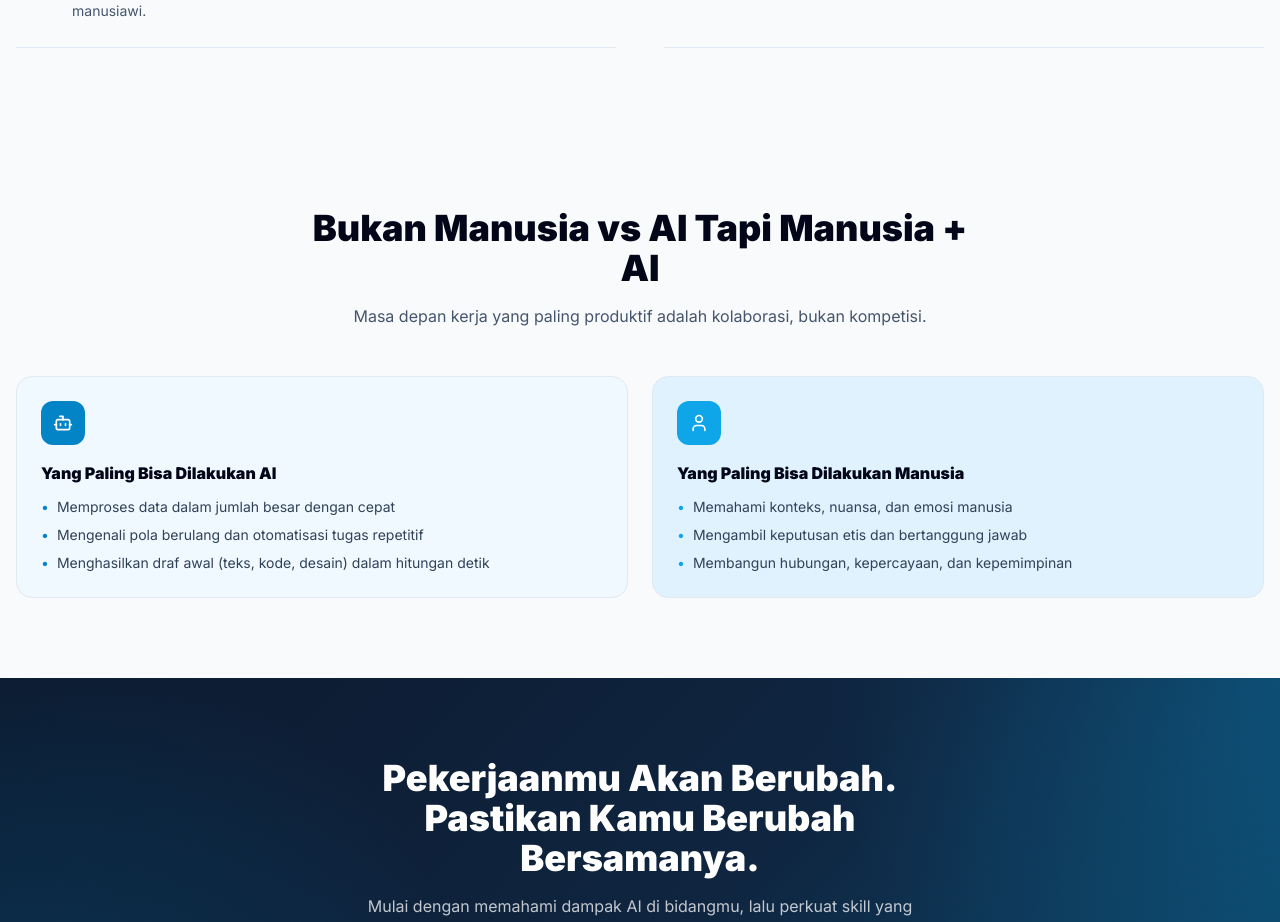
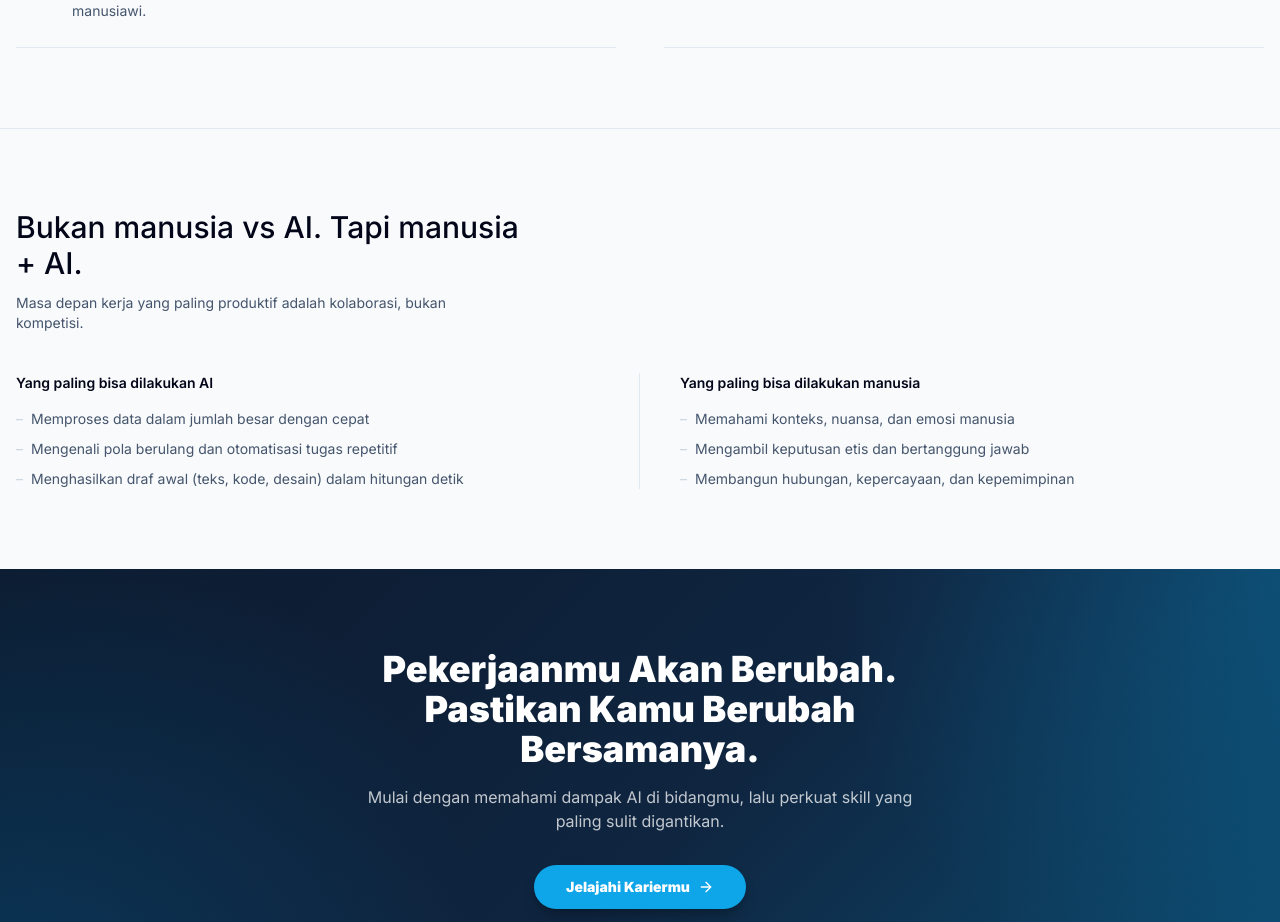
Before and after one commit to kevinazzaky/ai-job, a Next.js app: page / in a window 1280 px wide. Shown: the part 2660-3582 px from the top of the page. Built offline with nearby package versions, Linux system fonts and the light colour scheme.

Commit message:
style: convert human+ai section to divided comparison layout

```diff
--- a/src/components/sections/HumanAI.tsx
+++ b/src/components/sections/HumanAI.tsx
@@ -1,5 +1,3 @@
-import { Bot, User } from "lucide-react";
-
 const AI_POINTS = [
   "Memproses data dalam jumlah besar dengan cepat",
   "Mengenali pola berulang dan otomatisasi tugas repetitif",
@@ -14,52 +12,45 @@ const HUMAN_POINTS = [
 
 export default function HumanAI() {
   return (
-    <section id="human-ai" className="container mx-auto px-4 py-20">
-      <div className="mx-auto mb-12 max-w-2xl text-center">
-        <h2 className="text-3xl font-black text-slate-950 md:text-4xl">
-          Bukan Manusia vs AI Tapi Manusia + AI
+    <section id="human-ai" className="border-t border-slate-200 py-20">
+      <div className="container mx-auto px-4">
+        <h2 className="font-display max-w-lg text-3xl font-medium text-slate-950">
+          Bukan manusia vs AI. Tapi manusia + AI.
         </h2>
-        <p className="mt-4 text-slate-600">
+        <p className="mt-3 max-w-md text-sm text-slate-600">
           Masa depan kerja yang paling produktif adalah kolaborasi, bukan
           kompetisi.
         </p>
-      </div>
 
-      <div className="grid gap-6 md:grid-cols-2">
-        <div className="rounded-2xl border border-slate-200 bg-[var(--color-blue-soft)] p-6">
-          <div className="mb-4 inline-flex h-11 w-11 items-center justify-center rounded-xl bg-[var(--color-blue)] text-white">
-            <Bot size={20} />
-          </div>
-          <h3 className="mb-3 font-black text-slate-950">
-            Yang Paling Bisa Dilakukan AI
+        <div className="mt-10 grid divide-y divide-slate-200 sm:grid-cols-2 sm:divide-x sm:divide-y-0">
+          <div className="pb-8 sm:pb-0 sm:pr-10">
+            <h3 className="text-sm font-semibold text-slate-950">
+              Yang paling bisa dilakukan AI
             </h3>
-          <ul className="space-y-2 text-sm text-slate-700">
+            <ul className="mt-4 space-y-2.5 text-sm text-slate-600">
               {AI_POINTS.map((point) => (
                 <li key={point} className="flex gap-2">
-                <span className="text-[var(--color-blue)]">•</span>
+                  <span className="text-slate-300">–</span>
                   {point}
                 </li>
               ))}
             </ul>
           </div>
-
-        <div className="rounded-2xl border border-slate-200 bg-[var(--color-accent-soft)] p-6">
-          <div className="mb-4 inline-flex h-11 w-11 items-center justify-center rounded-xl bg-[var(--color-accent)] text-white">
-            <User size={20} />
-          </div>
-          <h3 className="mb-3 font-black text-slate-950">
-            Yang Paling Bisa Dilakukan Manusia
+          <div className="pt-8 sm:pl-10 sm:pt-0">
+            <h3 className="text-sm font-semibold text-slate-950">
+              Yang paling bisa dilakukan manusia
             </h3>
-          <ul className="space-y-2 text-sm text-slate-700">
+            <ul className="mt-4 space-y-2.5 text-sm text-slate-600">
               {HUMAN_POINTS.map((point) => (
                 <li key={point} className="flex gap-2">
-                <span className="text-[var(--color-accent)]">•</span>
+                  <span className="text-slate-300">–</span>
                   {point}
                 </li>
               ))}
             </ul>
           </div>
         </div>
+      </div>
     </section>
   );
 }
```
Lines whose indentation alone changed are shown as unchanged.
